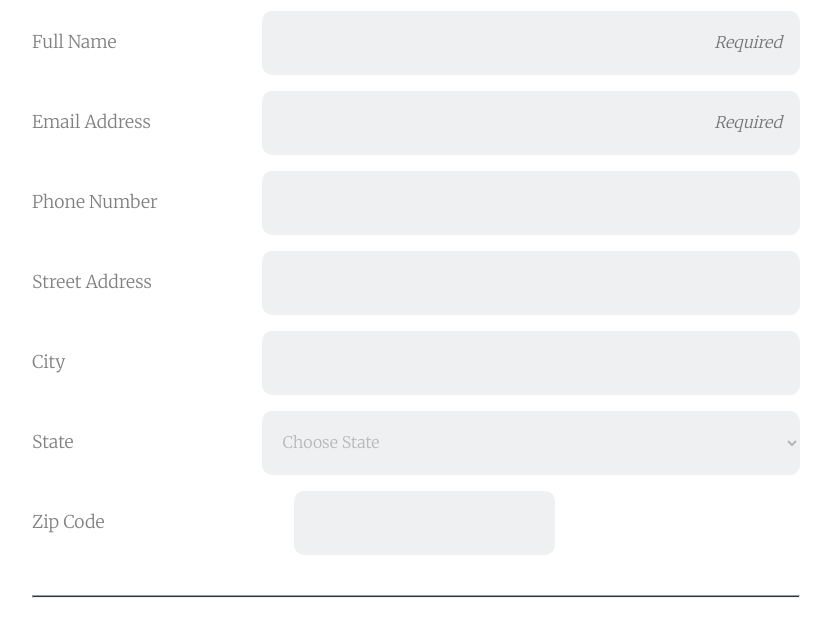
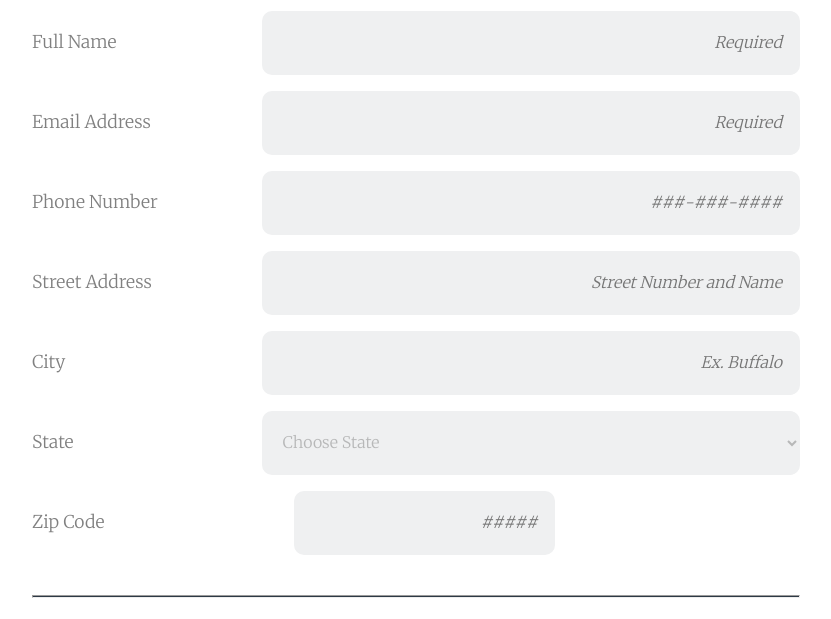
Before and after one commit to anish-chopra/Project-3, a plain HTML site: page index.html in a window 1280 px wide. Shown: the part 415-1034 px from the top of the page, without its empty margins (224-1055 px from the left). Drawn offline with Linux system fonts and the light colour scheme.

Commit message:
Feb 13 - two

```diff
--- a/index.html
+++ b/index.html
@@ -50,7 +50,13 @@
           </div>
           <div class="phone-div">
             <label for="phone">Phone Number</label>
-            <input type="tel" id="phone" name="user_phone" class="input-box" />
+            <input
+              type="tel"
+              id="phone"
+              name="user_phone"
+              class="input-box"
+              placeholder="###-###-####"
+            />
           </div>
           <div class="street-div">
             <label for="street">Street Address</label>
@@ -59,11 +65,18 @@
               id="street"
               name="user_street"
               class="input-box"
+              placeholder="Street Number and Name"
             />
           </div>
           <div class="city-div">
             <label for="city">City</label>
-            <input type="text" id="city" name="user_city" class="input-box" />
+            <input
+              type="text"
+              id="city"
+              name="user_city"
+              class="input-box"
+              placeholder="Ex. Buffalo"
+            />
           </div>
           <div class="state-div">
             <label for="state">State</label><br />
@@ -126,7 +139,13 @@
           </div>
           <div class="zip-div">
             <label for="zip">Zip Code</label>
-            <input type="text" id="zip" name="user_zip" class="input-box" />
+            <input
+              type="text"
+              id="zip"
+              name="user_zip"
+              class="input-box"
+              placeholder="#####"
+            />
           </div>
         </fieldset>
         <hr class="break" />
--- a/style.css
+++ b/style.css
@@ -130,11 +130,18 @@ fieldset {
 input,
 textarea {
   transition-property: background-color;
+  transition-duration: .5s;
 }
 input:focus,
 textarea:focus {
   background-color: lightsteelblue;
 }
+@media (min-width: 768px) {
+  #zip {
+    width: 25%;
+    display: block;
+}
+
 @media (min-width: 1024px) {
   .form,
   .newsletter {
@@ -171,4 +178,7 @@ textarea:focus {
   .contact-info {
     margin-top: 1.3em;
   }
+  #zip {
+    width: 50%;
+    display: block;
 }
```
